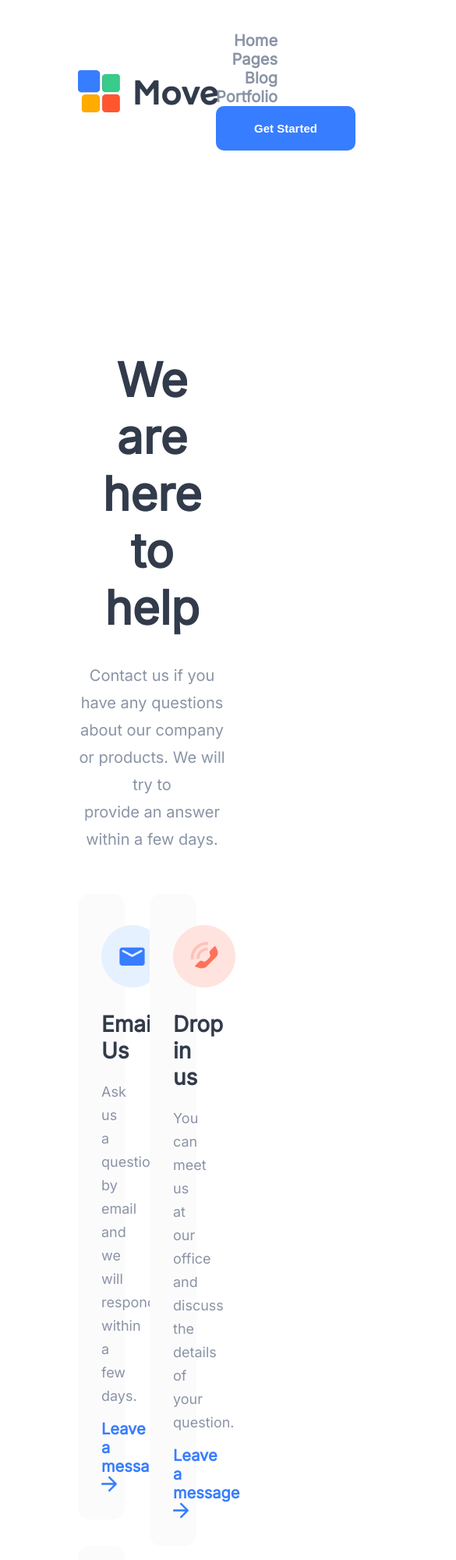
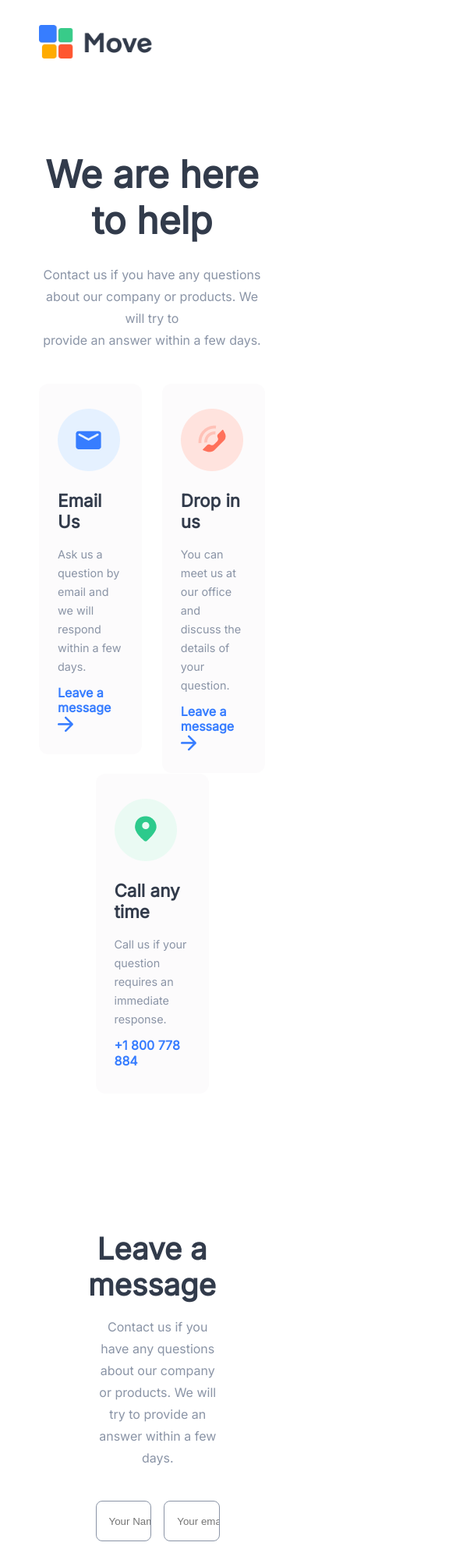
Before and after one commit to ohunazz/move-career-website, a plain HTML site: page index.html in a window 390 px wide. Shown: the top 2000 px of the page at 78% size, 585 px wide, since content can reach past the window. Drawn offline with Linux system fonts and the light colour scheme.

Commit message:
Convert px to rem

```diff
--- a/index.html
+++ b/index.html
@@ -6,6 +6,7 @@
         <meta name="viewport" content="width=device-width, initial-scale=1.0" />
         <title>Move Website</title>
         <link rel="stylesheet" href="./styles.css" />
+        <link rel="stylesheet" href="./media-query.css" />
         <link rel="preconnect" href="https://fonts.googleapis.com" />
         <link rel="preconnect" href="https://fonts.gstatic.com" crossorigin />
         <link
@@ -86,8 +87,8 @@
                 <h3>Leave a message</h3>
                 <p>
                     Contact us if you have any questions about our company or
-                    products. We will try <br />
-                    to provide an answer within a few days.
+                    products. We will try to provide an answer within a few
+                    days.
                 </p>
                 <div class="massage-section_bottom">
                     <div class="top-section">
--- /dev/null
+++ b/media-query.css
@@ -0,0 +1,47 @@
+@media (max-width: 1200px) {
+    .navigation,
+    .help-section,
+    .massage-section,
+    .footer-section {
+        padding-right: 75px;
+        padding-left: 75px;
+    }
+}
+
+@media (max-width: 1100px) {
+    html {
+        font-size: 50%;
+    }
+    .navigation,
+    .help-section,
+    .massage-section,
+    .footer-section {
+        padding-right: 50px;
+        padding-left: 50px;
+    }
+
+    .navigation_action {
+        display: none;
+    }
+}
+
+@media (max-width: 900px) {
+    .email,
+    .direction {
+        width: calc((100% - 3.2rem) / 2);
+    }
+
+    .direction {
+        margin-right: 0;
+    }
+
+    .email {
+        margin-bottom: 3.2rem;
+    }
+
+    .call {
+        display: block;
+        margin: 0 auto;
+        width: 50%;
+    }
+}
--- a/styles.css
+++ b/styles.css
@@ -2,6 +2,10 @@
     padding: 0;
     margin: 0;
     box-sizing: border-box;
+}
+
+html {
+    font-size: 62.5%; /*1rem is 10px*/
 }
 
 body {
@@ -17,7 +21,7 @@ a {
 }
 
 .container {
-    max-width: 1440px;
+    max-width: 144rem;
     margin: 0 auto;
     font-size: 0;
 }
@@ -34,27 +38,27 @@ a {
 
 .logo {
     height: auto;
-    width: 182px;
+    width: 18.2rem;
     display: inline-block;
     vertical-align: middle;
 }
 
 .navigation {
-    padding: 40px 100px;
+    padding: 4rem 10rem;
     align-items: center;
 }
 
 .navigation a {
     color: var(--grey-color);
-    font-size: 20px;
+    font-size: 2rem;
     font-style: normal;
     font-weight: 600;
-    line-height: 24px; /* 120% */
+    line-height: 2.4rem; /* 120% */
 }
 
 .navigation_links li {
     display: inline-block;
-    margin-right: 55px;
+    margin-right: 5.5rem;
 }
 
 .navigation_links {
@@ -63,8 +67,8 @@ a {
 }
 
 .navigation_action {
-    width: calc(100% - 182px);
-    margin-left: -5px;
+    width: calc(100% - 18.2rem);
+    margin-left: -0.5rem;
     display: inline-block;
     vertical-align: middle;
     text-align: right;
@@ -72,270 +76,267 @@ a {
 
 .navigation_action button {
     color: var(--white-color);
-    width: 179px;
-    height: 57px;
+    width: 17.9rem;
+    height: 5.7rem;
     flex-shrink: 0;
-    border-radius: 10px;
+    border-radius: 1rem;
     background: var(--blue-color);
     vertical-align: middle;
     display: inline-block;
     border: none;
     text-align: center;
-    font-size: 15px;
+    font-size: 1.5rem;
     font-style: normal;
     font-weight: 600;
-    line-height: 24px; /* 120% */
+    line-height: 2.4rem; /* 120% */
 }
 
 /*help-section*/
 
 .help-section {
-    padding: 110px 100px;
+    padding: 11rem 10rem;
 }
 
 .help-section h2 {
     color: var(--dark-grey-color);
-    font-size: 60px;
+    font-size: 6rem;
     font-style: normal;
     font-weight: 700;
-    line-height: 73px; /* 121.667% */
-    margin-top: 108px;
-    margin-bottom: 33px;
+    line-height: 7.3rem; /* 121.667% */
     text-align: center;
+    margin-bottom: 3.3rem;
 }
 
 .text-top {
     color: var(--grey-color);
     text-align: center;
-    font-size: 20px;
+    font-size: 2rem;
     font-style: normal;
     font-weight: 500;
-    line-height: 35px; /* 175% */
+    line-height: 3.5rem; /* 175% */
     align-items: center;
-    margin-bottom: 52px;
+    margin-bottom: 5.2rem;
 }
 
 .email {
-    width: calc((100% - 64px) / 3);
+    width: calc((100% - 6.4rem) / 3);
     display: inline-block;
-    margin-right: 32px;
-    padding: 40px 30px;
-    border-radius: 15px;
+    margin-right: 3.2rem;
+    padding: 4rem 3rem;
+    border-radius: 1.5rem;
     background: var(--darker-white-color);
     vertical-align: top;
 }
 
 .email img:first-child {
-    margin-bottom: 30px;
+    margin-bottom: 3rem;
 }
 
 .email h3 {
     color: var(--dark-grey-color);
-    font-size: 28px;
+    font-size: 2.8rem;
     font-style: normal;
     font-weight: 700;
-    line-height: 34px; /* 121.429% */
+    line-height: 3.4rem; /* 121.429% */
     text-align: left;
-
-    margin-bottom: 21px;
+    margin-bottom: 2.1rem;
 }
 
 .email p {
     color: var(--grey-color);
-    font-size: 18px;
+    font-size: 1.8rem;
     font-style: normal;
     font-weight: 500;
-    line-height: 30px; /* 166.667% */
+    line-height: 3rem; /* 166.667% */
     text-align: left;
-    margin-bottom: 15px;
+    margin-bottom: 1.5rem;
 }
 
 .email a {
     color: var(--blue-color);
-    font-size: 20px;
+    font-size: 2rem;
     font-style: normal;
     font-weight: 600;
-    line-height: 24px; /* 120% */
-    margin-bottom: 41px;
-    margin-right: 10px;
+    line-height: 2.4rem; /* 120% */
+    margin-bottom: 4.1rem;
+    margin-right: 1rem;
 }
 
 .arrow {
-    margin-bottom: -5px;
+    margin-bottom: -0.5rem;
 }
 
 .direction {
-    width: calc((100% - 64px) / 3);
+    width: calc((100% - 6.4rem) / 3);
     display: inline-block;
-    margin-right: 32px;
-    padding: 40px 30px;
-    border-radius: 15px;
+    margin-right: 3.2rem;
+    padding: 4rem 3rem;
+    border-radius: 1.5rem;
     background: var(--darker-white-color);
     vertical-align: top;
 }
 
 .direction img:first-child {
-    margin-bottom: 30px;
+    margin-bottom: 3rem;
 }
 
 .direction h3 {
     color: var(--dark-grey-color);
-    font-size: 28px;
+    font-size: 2.8rem;
     font-style: normal;
     font-weight: 700;
-    line-height: 34px; /* 121.429% */
+    line-height: 3.4rem; /* 121.429% */
     text-align: left;
-    margin-bottom: 21px;
+    margin-bottom: 2.1rem;
 }
 
 .direction p {
     color: var(--grey-color);
-    font-size: 18px;
+    font-size: 1.8rem;
     font-style: normal;
     font-weight: 500;
-    line-height: 30px;
+    line-height: 3rem;
     text-align: left;
-    margin-bottom: 15px;
+    margin-bottom: 1.5rem;
 }
 
 .direction_text {
     color: var(--grey-color);
-    font-size: 18px;
+    font-size: 1.8rem;
     font-style: normal;
     font-weight: 500;
-    line-height: 30px; /* 166.667% */
+    line_height: 3rem; /* 166.667% */
     text-align: left;
 }
 
 .direction a {
     color: var(--blue-color);
-    font-size: 20px;
+    font-size: 2rem;
     font-style: normal;
     font-weight: 600;
-    line-height: 24px; /* 120% */
-    margin-bottom: 41px;
-    margin-right: 10px;
+    line-height: 2.4rem; /* 120% */
+    margin-bottom: 4.1rem;
+    margin-right: 1rem;
 }
 
 .call {
-    width: calc((100% - 64px) / 3);
+    width: calc((100% - 6.4rem) / 3);
     display: inline-block;
-    padding: 40px 30px;
-    border-radius: 15px;
+    padding: 4rem 3rem;
+    border-radius: 1.5rem;
     background: var(--darker-white-color);
     vertical-align: top;
 }
 
 .call img {
-    margin-bottom: 30px;
+    margin-bottom: 3rem;
 }
 
 .call h3 {
     color: var(--dark-grey-color);
-    font-size: 28px;
+    font-size: 2.8rem;
     font-style: normal;
     font-weight: 700;
-    line-height: 34px; /* 121.429% */
+    line-height: 3.4rem; /* 121.429% */
     text-align: left;
-    margin-bottom: 21px;
+    margin-bottom: 2.1rem;
 }
 
 .call p {
     color: var(--grey-color);
-    font-size: 18px;
+    font-size: 1.8rem;
     font-style: normal;
     font-weight: 500;
-    line-height: 30px; /* 166.667% */
-    margin-bottom: 15px;
+    line-height: 3rem; /* 166.667% */
+    margin-bottom: 1.5rem;
 }
 
 .call a {
     color: var(--blue-color);
-    font-size: 20px;
+    font-size: 2rem;
     font-style: normal;
     font-weight: 600;
-    line-height: 24px; /* 120% */
-    margin-bottom: 41px;
+    line-height: 2.4rem; /* 120% */
+    margin-bottom: 4.1rem;
 }
 
 /*massage-section*/
 
 .massage-section {
-    padding: 110px 100px;
+    padding: 11rem 10rem;
 }
 
 .massage-section h3 {
     color: var(--dark-grey-color);
-    font-size: 48px;
+    font-size: 4.8rem;
     font-style: normal;
     font-weight: 700;
-    line-height: 58px; /* 120.833% */
+    line-height: 5.8rem; /* 120.833% */
     text-align: center;
-    margin-bottom: 20px;
+    margin-bottom: 2rem;
 }
 
 .massage-section p {
     color: var(--grey-color);
     text-align: center;
-    font-size: 20px;
+    font-size: 2rem;
     font-style: normal;
     font-weight: 500;
-    line-height: 35px; /* 175% */
-    text-align: center;
-    margin-bottom: 52px;
+    line-height: 3.5rem; /* 175% */
+    margin-bottom: 5.2rem;
+    width: 55%;
+    margin-left: 25%;
 }
 
 .massage-section_bottom {
-    height: 620px;
-    width: 789px;
-    margin-left: 213px;
+    height: 62rem;
+    width: 55%;
+
+    margin-left: 25%;
 }
 
 .top-section input {
-    width: 375px;
-    height: 65px;
-    border: 2px solid var(--grey-color);
+    width: calc((100% - 2rem) / 2);
+    height: 6.5rem;
+    border: 0.2rem solid var(--grey-color);
     flex-shrink: 0;
-    border-radius: 10px;
-
+    border-radius: 1rem;
     background: var(--white-color);
-    padding-left: 20px;
-    margin-bottom: 43px;
+    padding-left: 2rem;
+    margin-bottom: 4.3rem;
 }
 
 .top-section input:first-child {
-    margin-right: 33px;
+    margin-right: 2rem;
 }
 
 .middle-section input {
-    width: 375px;
-    height: 65px;
-    border: 2px solid var(--grey-color);
+    width: calc((100% - 2rem) / 2);
+    height: 6.5rem;
+    border: 0.2rem solid var(--grey-color);
     flex-shrink: 0;
-    border-radius: 10px;
-
-    background: var(--white-color);
-    padding-left: 20px;
-    margin-bottom: 43px;
+    border-radius: 1rem;
+    padding-left: 2rem;
+    margin-bottom: 4.3rem;
 }
 
 .middle-section input:first-child {
-    margin-right: 33px;
+    margin-right: 2rem;
 }
 
 .bottom-section {
-    margin-bottom: 45px;
+    margin-bottom: 4.5rem;
 }
 
 .bottom-section textarea {
-    width: 787px;
-    height: 296px;
+    width: 100%;
+    height: 29.6rem;
     flex-shrink: 0;
-    border-radius: 10px;
-    border: 2px solid var(--grey-color);
+    border-radius: 1rem;
+    border: 0.2rem solid var(--grey-color);
     background: var(--white-color);
-    padding-left: 25px;
-    padding-top: 25px;
+    padding-left: 2.5rem;
+    padding-top: 2.5rem;
 }
 
 .checkbox-bottom label {
@@ -344,9 +345,9 @@ a {
     width: 50%;
     margin-right: 20%;
     color: var(--grey-color);
-    font-size: 20px;
+    font-size: 1.5rem;
     font-weight: 500;
-    line-height: 24px;
+    line-height: 2.4rem;
     cursor: pointer;
 }
 
@@ -354,36 +355,36 @@ a {
     cursor: pointer;
     border: none;
     vertical-align: middle;
-    border-radius: 10px;
+    border-radius: 1rem;
     background: var(--blue-color);
     width: calc((100% - 20%) / 2 * 0.75);
-    height: 66px;
+    height: 6.6rem;
     color: var(--white-color);
-    font-size: 20px;
+    font-size: 2rem;
     font-weight: 600;
-    line-height: 24px;
+    line-height: 2.4rem;
 }
 
 #checkbox {
-    height: 28px;
-    width: 28px;
+    height: 2.8rem;
+    width: 2.8rem;
     cursor: pointer;
     vertical-align: middle;
-    margin-right: 10px;
+    margin-right: 1rem;
 }
 
 .bottom-section textarea::placeholder {
-    margin-right: 33px;
+    margin-right: 3.3rem;
 }
 
 /*Footer*/
 
 .footer-section {
-    padding: 130px 100px;
+    padding: 11rem 10rem;
 }
 
 .footer-logo {
-    margin-bottom: 25px;
+    margin-bottom: 2.5rem;
 }
 
 .footer-left {
@@ -392,54 +393,54 @@ a {
 
 .footer-left_text {
     color: var(--grey-color);
-    font-size: 20px;
+    font-size: 2rem;
     font-style: normal;
     font-weight: 500;
-    line-height: 35px; /* 175% */
+    line-height: 3.5rem; /* 175% */
     text-align: left;
-    width: 282px;
-    margin-bottom: 32px;
+    width: 28.2rem;
+    margin-bottom: 3.2rem;
 }
 
 .social-media img:not(:last-child) {
-    margin-right: 10px;
+    margin-right: 1rem;
 }
 
 .footer-menu {
     display: inline-block;
     vertical-align: top;
-    width: calc((100% - 360px) * 0.65 / 4);
+    width: calc((100% - 36rem) * 0.065rem / 4);
 }
 
 .footer-menu h4 {
     color: var(--dark-grey-color);
-    font-size: 24px;
+    font-size: 2.4rem;
     font-style: normal;
     font-weight: 600;
-    line-height: 29px; /* 120.833% */
-    margin-bottom: 25px;
+    line-height: 2.9rem; /* 120.833% */
+    margin-bottom: 2.5rem;
 }
 
 .footer-left,
 .footer-menu:not(:nth-child(5)) {
-    margin-right: 90px;
+    margin-right: 9rem;
 }
 
 .footer-section a {
     color: var(--grey-color);
-    font-size: 20px;
+    font-size: 2rem;
     font-style: normal;
     font-weight: 500;
-    line-height: 24px; /* 120% */
+    line-height: 2.4rem; /* 120% */
     display: block;
-    margin-bottom: 15px;
+    margin-bottom: 1.5rem;
 }
 
 .template {
     color: var(--grey-color);
-    font-size: 18px;
+    font-size: 1.8rem;
     font-style: normal;
     font-weight: 500;
-    line-height: 22px; /* 122.222% */
-    margin-top: 100px;
+    line-height: 2.2rem; /* 122.222% */
+    margin-top: 10rem;
 }
```
